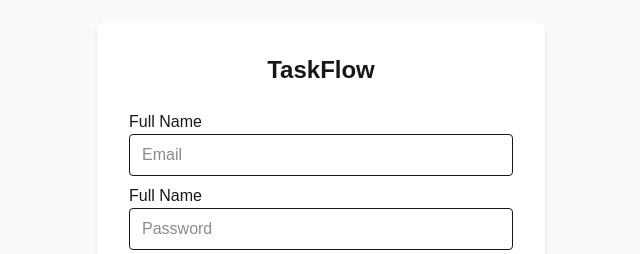
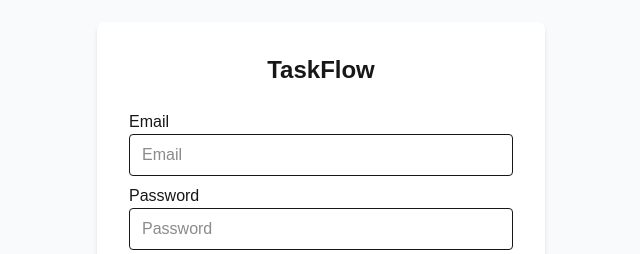
Before and after one commit to wasihunmelkamu/authjs_page, a Next.js app: page /Login in a window 1280 px wide. Shown: the part 176-430 px from the top of the page, without its empty margins (319-959 px from the left). Built offline with nearby package versions, Linux system fonts and the light colour scheme; no server answers.

Commit message:
the user server is work for  sigin in

```diff
--- a/app/Login/page.tsx
+++ b/app/Login/page.tsx
@@ -1,7 +1,9 @@
 // src/app/login/page.tsx
-import { signIn } from "@/auth";
+import { signIn,auth } from "@/auth";
+import { redirect } from "next/dist/server/api-utils";
 
 export default function LoginPage() {
+
   return (
     <div className="min-h-screen flex items-center justify-center bg-gray-50">
       <div className="bg-white p-8 rounded-lg shadow-md w-full max-w-md">
@@ -12,8 +14,8 @@
           action={async (formData: FormData) => {
             "use server";
             await signIn("credentials", {
-              email: formData.get("email"),
-              password: formData.get("password"),
+              email: formData.get("email") as string,
+              password: formData.get("password") as string,
               redirectTo: "/dashboard",
             });
           }}
@@ -21,7 +23,7 @@
         >
           <div>
             <div>
-              <label htmlFor="name">Full Name</label>
+              <label htmlFor="name">Email</label>
               <input
                 name="email"
                 type="email"
@@ -31,7 +33,7 @@
               />
             </div>
             <div>
-              <label htmlFor="password">Full Name</label>
+              <label htmlFor="password">Password</label>
               <input
                 name="password"
                 type="password"
```
